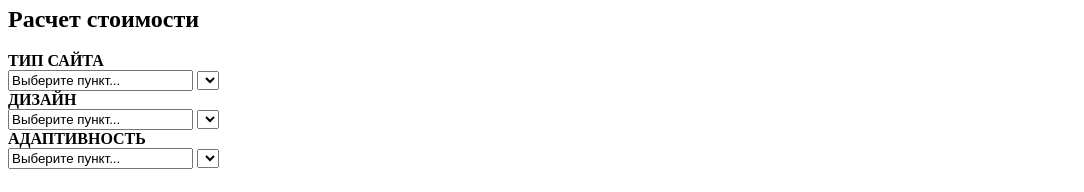
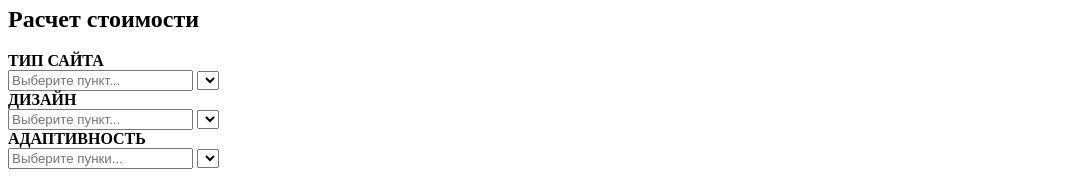
Before and after one commit to kelts228/mkoltssov.github.io, a plain HTML site: page src/index.html in a window 1280 px wide. Shown: the part 1396-1588 px from the top of the page, without its empty margins (0-1084 px from the left). Drawn offline with Linux system fonts and the light colour scheme.

```diff
--- a/src/index.html
+++ b/src/index.html
@@ -83,17 +83,17 @@
        <h2>Расчет стоимости</h2>
        <b>ТИП САЙТА</b>
        <br>
-       <input type="text" name="text_input" value="Выберите пункт..." placeholder>
+       <input type="text" name="text_input" value="" placeholder="Выберите пункт...">
        <select name="text_input" id=""></select>
        <br>
        <b>ДИЗАЙН</b>
        <br>
-        <input type="text" name="text_input" value="Выберите пункт..." placeholder>
+        <input type="text" name="text_input" value="" placeholder="Выберите пункт...">
        <select name="text_input" id=""></select>
        <br>
        <b>АДАПТИВНОСТЬ</b>
        <br>
-       <input type="text" name="text_input" value="Выберите пункт..." placeholder>
+       <input type="text" name="text_input" value="" placeholder="Выберите пунки...">
        <select name="text_input" id=""></select>
        <br>
        <img src="D:/Users/Максим/курсы/линия подитога.png" alt="">
```
